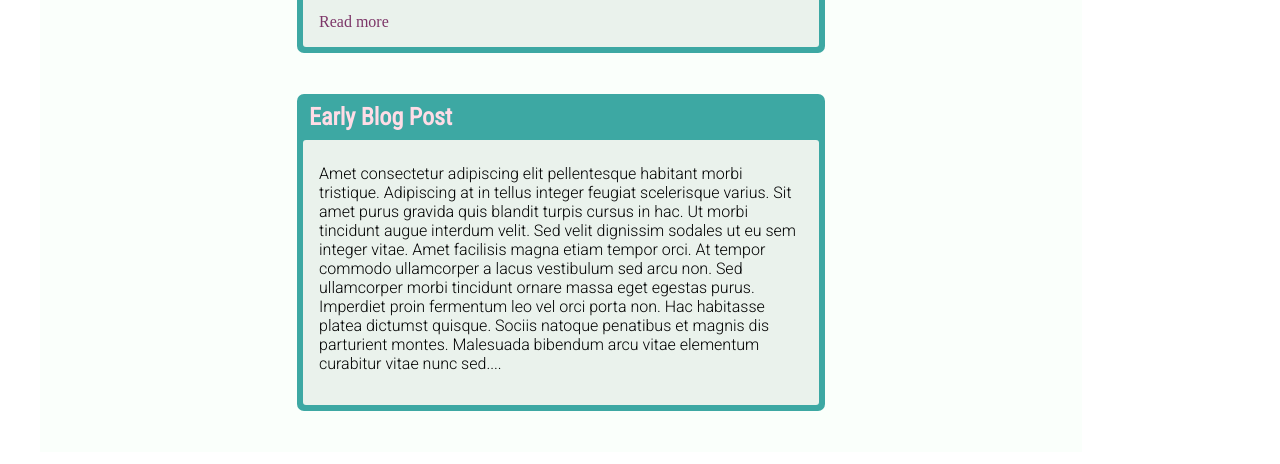
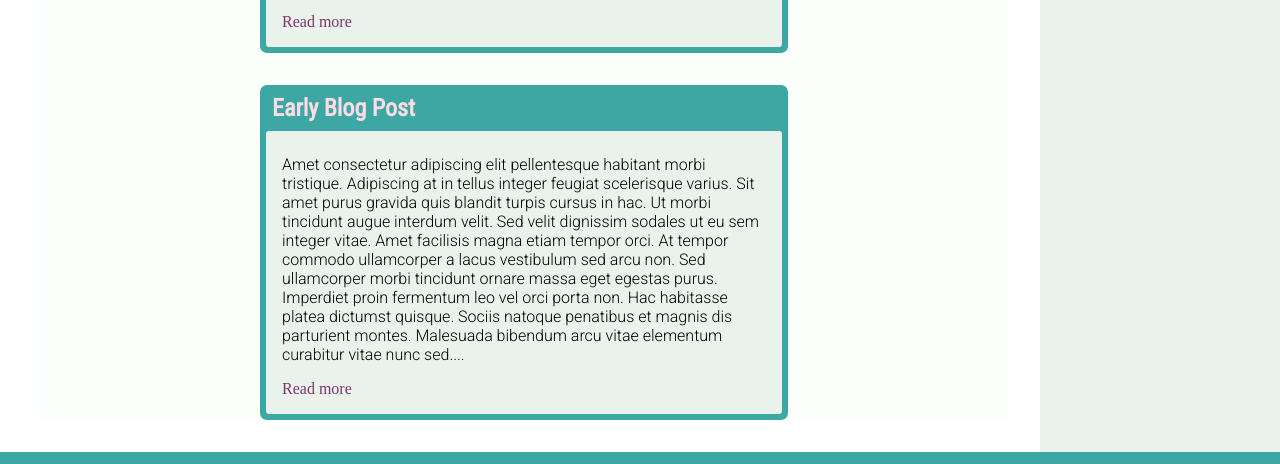
Before and after one commit to tryweeks/udacity-blog-site, a plain HTML site: page index.html in a window 1280 px wide. Shown: the part 2090-2554 px from the top of the page. Drawn offline with Linux system fonts and the light colour scheme.

Commit message:
Update index.html

```diff
--- a/index.html
+++ b/index.html
@@ -65,7 +65,7 @@
                     <h2 id="card-title">Early Blog Post</h2>
                     <div class="grid-text">
                         <p>Amet consectetur adipiscing elit pellentesque habitant morbi tristique. Adipiscing at in tellus integer feugiat scelerisque varius. Sit amet purus gravida quis blandit turpis cursus in hac. Ut morbi tincidunt augue interdum velit. Sed velit dignissim sodales ut eu sem integer vitae. Amet facilisis magna etiam tempor orci. At tempor commodo ullamcorper a lacus vestibulum sed arcu non. Sed ullamcorper morbi tincidunt ornare massa eget egestas purus. Imperdiet proin fermentum leo vel orci porta non. Hac habitasse platea dictumst quisque. Sociis natoque penatibus et magnis dis parturient montes. Malesuada bibendum arcu vitae elementum curabitur vitae nunc sed....</p>
-                        <a class="link-dark" href="./pages/post.html"Read more</a>
+                        <a class="link-dark" href="./pages/post.html">Read more</a>
                     </div>
                 </div>
             </div>
```
